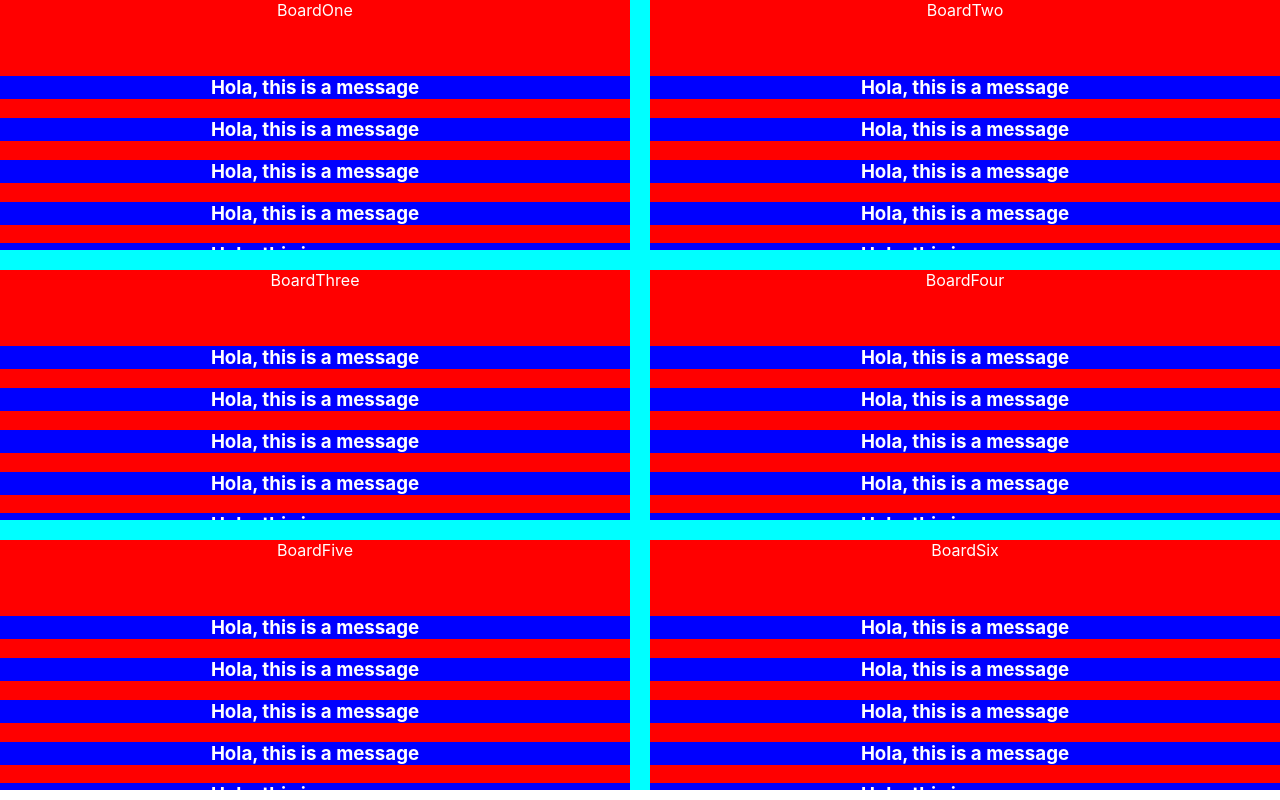
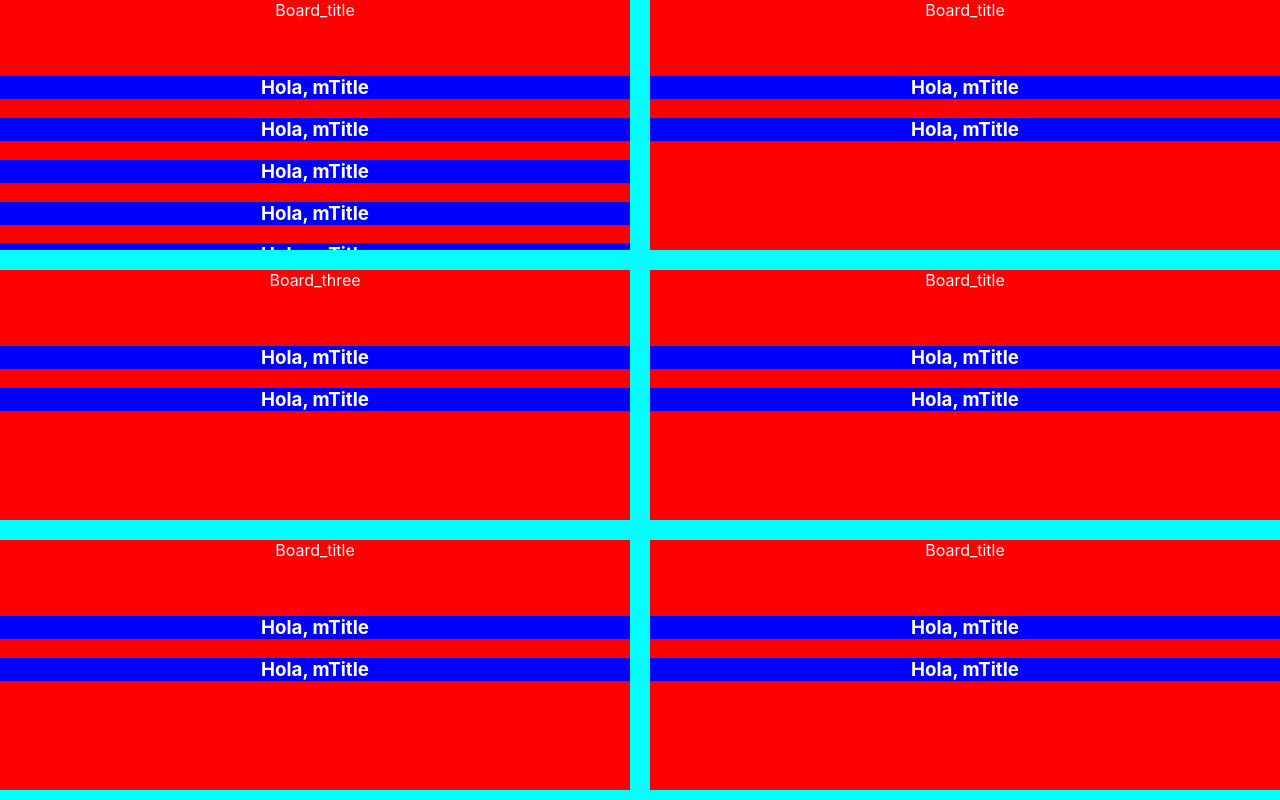
Before and after one commit to thirty33/BoardsApp_frontend, a React (Create React App) app: page / in a window 1280 px wide. Shown: the top 800 px of the page. Built offline with nearby package versions, Linux system fonts and the light colour scheme.

Commit message:
listing boards and messages

```diff
--- a/src/components/boardComponent.js
+++ b/src/components/boardComponent.js
@@ -7,16 +7,18 @@ function Message(props) {
 
 
 export function Board(props) {
+	const messages = props.messages;
+	const listMessages = messages.map((message) =>
+		<Message
+			key={message.message_title}
+			message= {message.message_title}
+		/>
+	);
 	return (
 		<div className="boardBox">
 			<div className="boardTitle"> {props.title}</div>
 			<div className="boardMessages">
-				<Message message="this is a message" />
-				<Message message="this is a message" />
-				<Message message="this is a message" />
-				<Message message="this is a message" />
-				<Message message="this is a message" />
-				<Message message="this is a message" />
+				{listMessages}
 			</div>
 		</div>
 	);
--- a/src/components/welcome.js
+++ b/src/components/welcome.js
@@ -4,14 +4,35 @@ import {Board} from './boardComponent.js';
 import '../style/mainstyle.css';
 
 export class BoardsWrapper extends React.Component {
-    render() {
-        return <div className="boardsWrapper">
-            <Board title="boardOne"/>
-            <Board title="boardTwo"/>
-            <Board title="boardThree"/>
-            <Board title="boardFour"/>
-            <Board title="boardFive"/>
-            <Board title="boardSix"/>
-        </div>
-    }
+	constructor(props) {
+		super(props);
+		this.state = {
+			boards: [
+				{title:'board_title', messages: [{message_title: 'mTitle'},{message_title: 'mTitle'},{message_title: 'mTitle'},{message_title: 'mTitle'},{message_title: 'mTitle'}]},
+				{title:'board_title', messages: [{message_title: 'mTitle'},{message_title: 'mTitle'}]},
+				{title:'board_three', messages: [{message_title: 'mTitle'},{message_title: 'mTitle'}]},
+				{title:'board_title', messages: [{message_title: 'mTitle'},{message_title: 'mTitle'}]},
+				{title:'board_title', messages: [{message_title: 'mTitle'},{message_title: 'mTitle'}]},
+				{title:'board_title', messages: [{message_title: 'mTitle'},{message_title: 'mTitle'}]},
+				{title:'board_title', messages: [{message_title: 'mTitle'},{message_title: 'mTitle'}]},
+				{title:'board_title', messages: [{message_title: 'mTitle'},{message_title: 'mTitle'}]},
+			],
+		}
+	}
+	boardsList() {
+		const list = this.state.boards.map((board) =>
+			<Board
+				key={board.title}
+				title={board.title}
+				messages={board.messages} />
+		);
+		return (
+			<div className="boardsWrapper">
+				{list}
+			</div>
+		);
+	}
+	render() {
+		return this.boardsList();
+	}
 }
```
